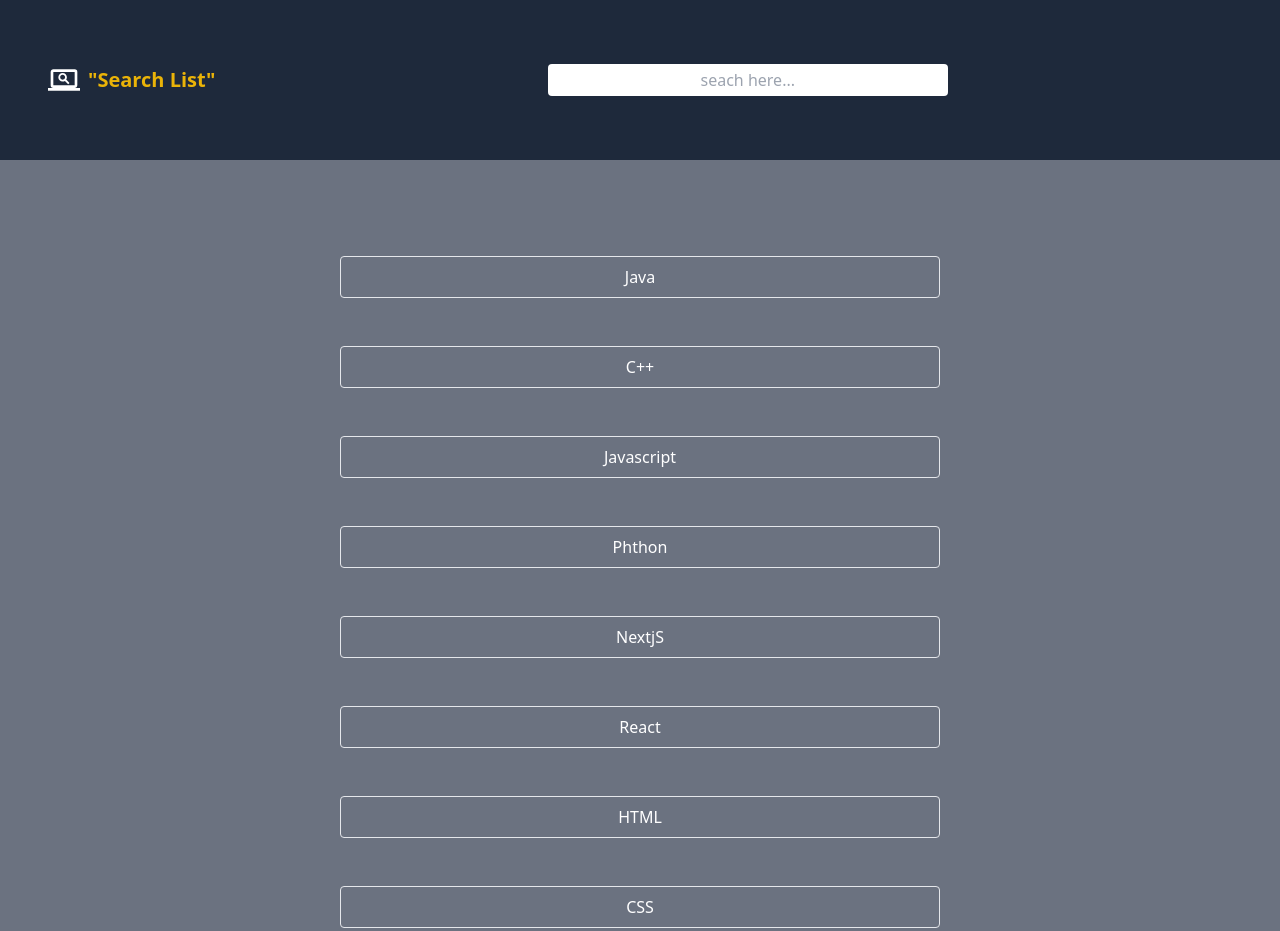
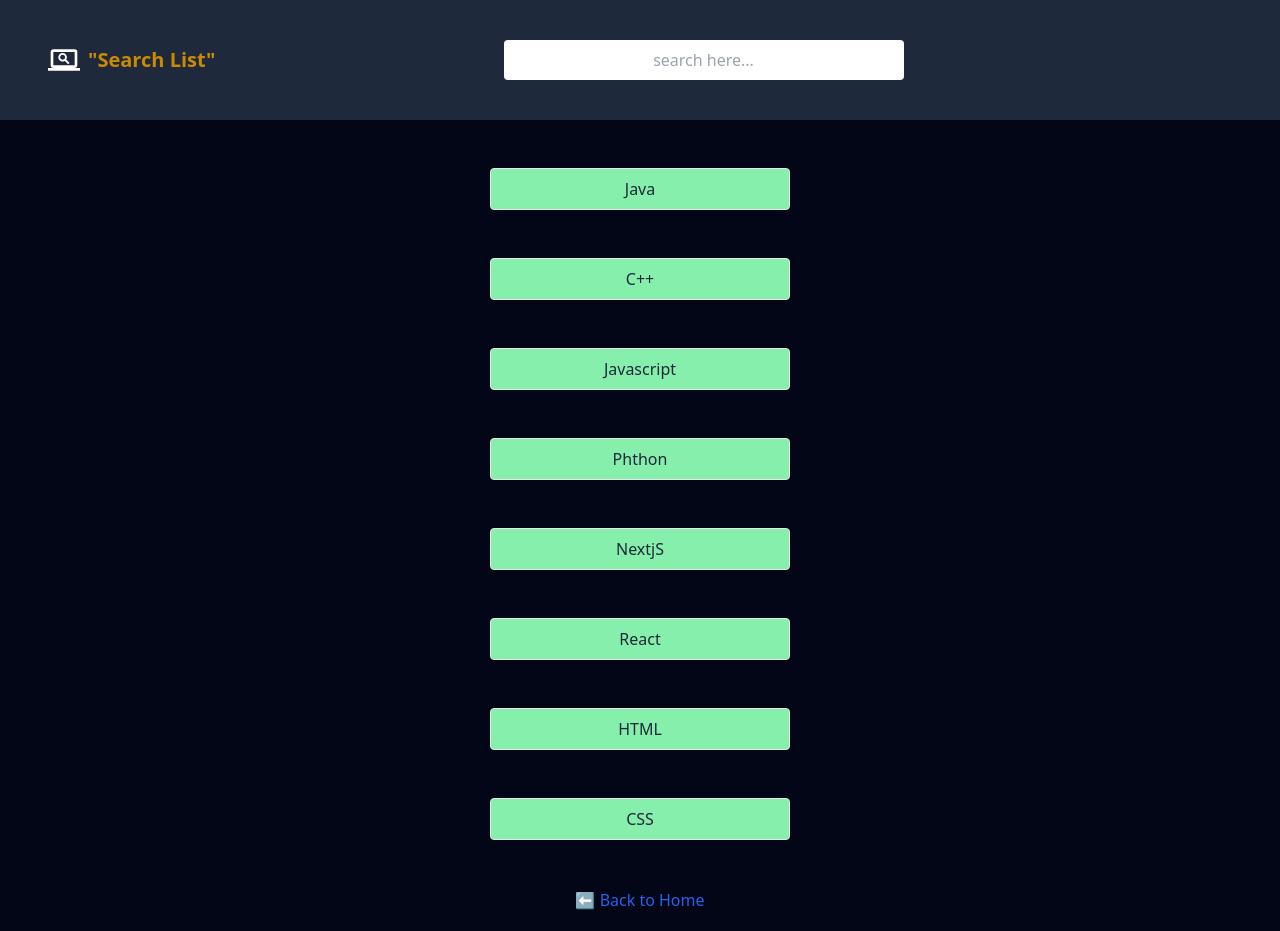
Before and after one commit to sidhgeetha/js-dom-projectworks, a website: page public/search-list.html in a window 1280 px wide. Shown: the top 931 px of the page. Drawn offline with nearby package versions, Linux system fonts and the light colour scheme.

Commit message:
searc/filter task

```diff
--- a/public/search-list.html
+++ b/public/search-list.html
@@ -7,45 +7,58 @@
 
         <script src="https://cdn.tailwindcss.com"></script>
     </head>
-    <body class="bg-gray-500">
+    <body class="bg-slate-950">
         <header
             class="py-10 px-12 flex row justify-between items-center gap-12 bg-slate-800 dark:text-white">
+            <div class="flex  justify-between gap-72">
+                <div
+                    class="flex gap-2 items-center font-extrabold text-4xl text-white">
+                    <svg xmlns="http://www.w3.org/2000/svg" width="32"
+                        height="32"
+                        viewBox="0 0 24 24"><path fill="currentColor"
+                            d="M20 18c1.1 0 1.99-.9 1.99-2L22 6a2 2 0 0 0-2-2H4c-1.11 0-2 .89-2 2v10a2 2 0 0 0 2 2H0v2h24v-2zM4 16V6h16v10.01zm5.097-6.047c0-1.027.836-1.864 1.864-1.864c1.027 0 1.864.837 1.864 1.864a1.867 1.867 0 0 1-1.864 1.864a1.867 1.867 0 0 1-1.864-1.864m7.032 4.236l-2.482-2.482a3.2 3.2 0 0 0 .527-1.754A3.216 3.216 0 0 0 10.96 6.74a3.217 3.217 0 0 0-3.214 3.213a3.22 3.22 0 0 0 3.214 3.214a3.2 3.2 0 0 0 1.724-.51l2.489 2.487l.955-.955z" /></svg>
+                    <span
+                        class="text-center text-xl font-bold text-yellow-600">"Search List"</span>
 
-            <div class="flex gap-2 items-center font-extrabold text-4xl text-white">
-                <svg xmlns="http://www.w3.org/2000/svg" width="32" height="32" viewBox="0 0 24 24"><!-- Icon from Google Material Icons by Material Design Authors - https://github.com/material-icons/material-icons/blob/master/LICENSE --><path fill="currentColor" d="M20 18c1.1 0 1.99-.9 1.99-2L22 6a2 2 0 0 0-2-2H4c-1.11 0-2 .89-2 2v10a2 2 0 0 0 2 2H0v2h24v-2zM4 16V6h16v10.01zm5.097-6.047c0-1.027.836-1.864 1.864-1.864c1.027 0 1.864.837 1.864 1.864a1.867 1.867 0 0 1-1.864 1.864a1.867 1.867 0 0 1-1.864-1.864m7.032 4.236l-2.482-2.482a3.2 3.2 0 0 0 .527-1.754A3.216 3.216 0 0 0 10.96 6.74a3.217 3.217 0 0 0-3.214 3.213a3.22 3.22 0 0 0 3.214 3.214a3.2 3.2 0 0 0 1.724-.51l2.489 2.487l.955-.955z"/></svg>
-                             <div class="text-center text-yellow-500 text-xl font-bold text-slate-200">"Search List"</div>
+                </div>
 
+                <div class="flex flex-col text-center justify-center flex-1">
+                    <input
+                        type="text"
+                        id="search"
+                        class="text-center rounded p-2 w-[400px] text-black"
+                        placeholder="search here..." />
+                        <p id="error" class="text-sm text-red-400"></p>
+                </div>
             </div>
-
-            <div class="flex-1 flex justify-center ">
-                <input type="text" id="search " class="text-center m-6 rounded p-1 w-[400px]" placeholder="seach here..." >
-            </div>
-
-
-
         </header>
 
         <main class="max-w-7xl min-h-screen mt-12 mx-auto items-center">
 
-
-            <div class="container mx-auto text-center py-12">
+            <div class="container mx-auto text-center ">
 
                 <div
-                    class="flex flex-col md:flex-row justify-center gap-12 max-w-6xl mx-auto">
+                    class="flex flex-col md:flex-row justify-center  max-w-6xl mx-auto">
 
-
-
-
-                    <div class="flex flex-col gap-6 items-center justify-center">
-                        <ul class="program-list text-white  gap-12 w-[600px]">
-                           <li id="list" class="border mb-12 p-2 rounded">Java</li>
-                           <li id="list" class="border mb-12   p-2 rounded">C++</li>
-                           <li id="list" class="border mb-12  p-2 rounded">Javascript</li>
-                           <li id="list" class="border mb-12  p-2 rounded">Phthon</li>
-                           <li id="list" class="border mb-12  p-2 rounded">NextjS</li>
-                           <li id="list" class="border mb-12  p-2 rounded">React</li>
-                           <li id="list" class="border mb-12  p-2 rounded">HTML</li>
-                           <li id="list" class="border mb-12  p-2 rounded">CSS</li>
+                    <div class="flex justify-center">
+                        <ul
+                            class="program-list text-white w-[600px]  flex flex-col items-center">
+                            <li id="list"
+                                class=" list border mb-12 p-2 w-[300px] items-center text-center rounded bg-green-300 text-slate-800">Java</li>
+                            <li id="list"
+                                class=" list border mb-12  w-[300px] p-2 rounded bg-green-300 text-slate-800">C++</li>
+                            <li id="list"
+                                class="list border mb-12  w-[300px] p-2 rounded bg-green-300 text-slate-800">Javascript</li>
+                            <li id="list"
+                                class="list  border mb-12 w-[300px] p-2 rounded bg-green-300 text-slate-800">Phthon</li>
+                            <li id="list"
+                                class="list  border mb-12 w-[300px] p-2 rounded bg-green-300 text-slate-800">NextjS</li>
+                            <li id="list"
+                                class="list  border mb-12 w-[300px] p-2 rounded bg-green-300 text-slate-800">React</li>
+                            <li id="list"
+                                class="list  border mb-12 w-[300px] p-2 rounded bg-green-300 text-slate-800">HTML</li>
+                            <li id="list"
+                                class="list  border mb-12 w-[300px] p-2 rounded bg-green-300 text-slate-800">CSS</li>
                         </ul>
                     </div>
 
--- a/public/searchlist.js
+++ b/public/searchlist.js
@@ -1,5 +1,20 @@
-  const inputEl = document.getElementById("search");
+const inputEl = document.getElementById("search"); //finding search box
+const items = document.querySelectorAll(".list"); //see all lists items with name class name given "list"
 
-  const searchItem = inputEl.value;
+inputEl.addEventListener("input", function () {   //add even listener wehn type itesm to search , input
+  const value = inputEl.value.toLowerCase();           //chnage all to lovercase
 
-  const programList = document.querySelectorAll(".list");
+  for (let i = 0; i < items.length; i++) {            //loop each item using loop
+    const text = items[i].textContent.toLowerCase();   //read each items itesm[i], itesm[0] = first item
+
+    if (text.includes(value)) {
+      //if searched word is matching .inclued in list, than show only that item
+      items[i].style.display = "block";
+    } else {
+      items[i].style.display = "none";
+      const showError = document.getElementById("error");
+      showError.innerText=`no words found`;
+      showError.classList.add("text-red-400" , "text-sm");
+    }
+  }
+});
```
